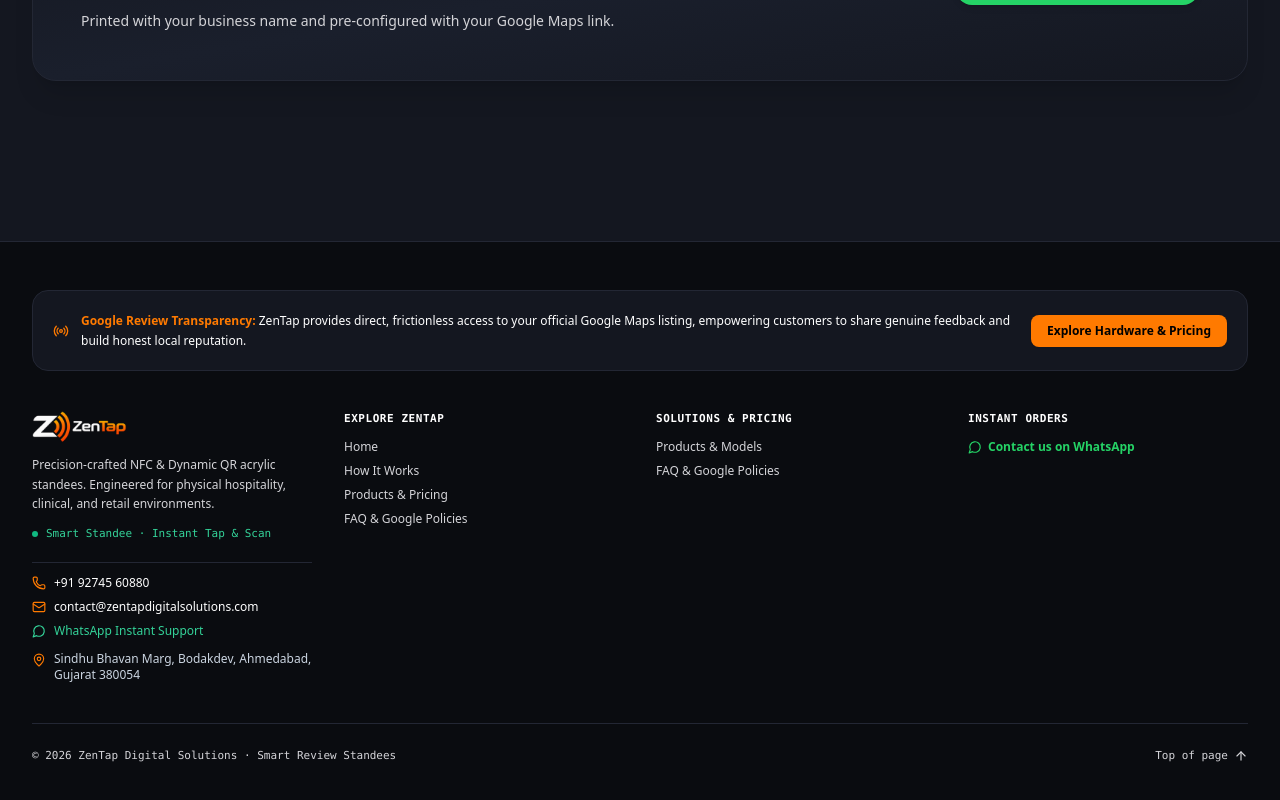
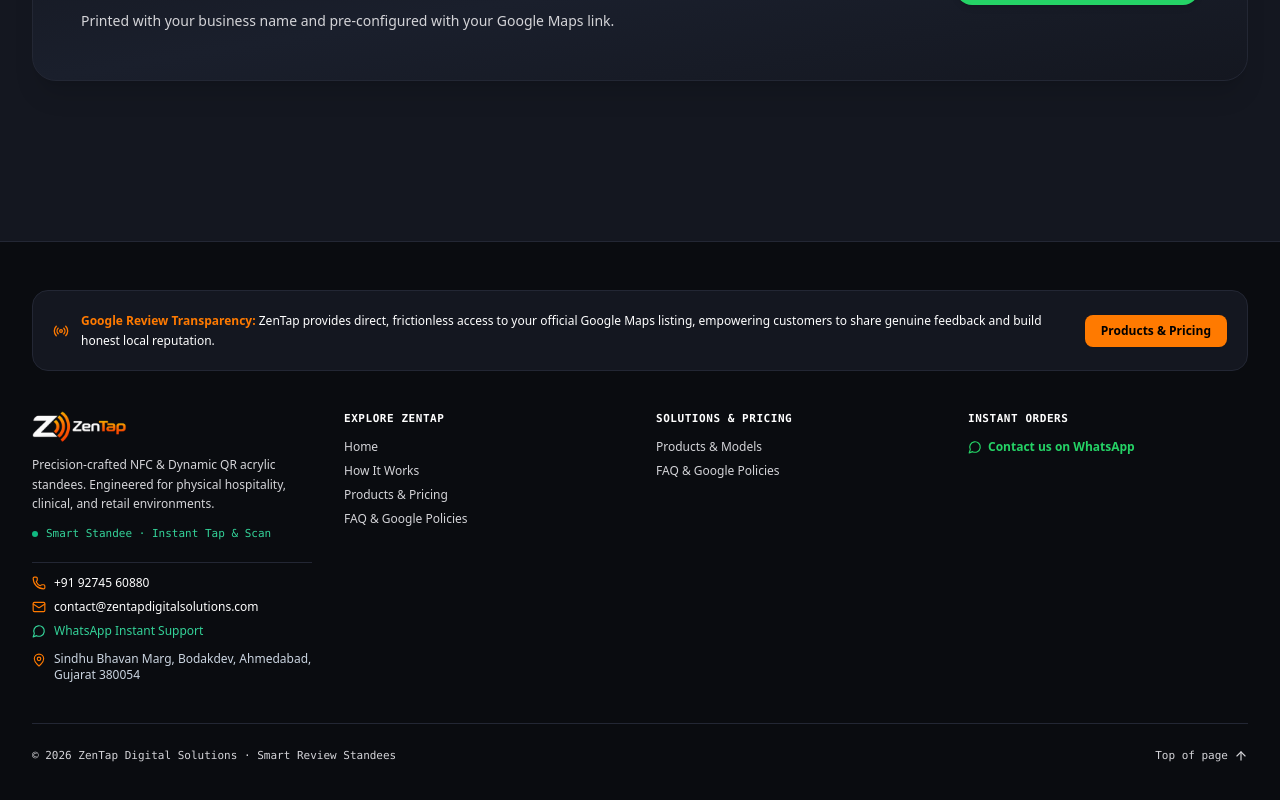
Before and after one commit to MeetBorad/Zentap.ai, a Next.js app: page / in a window 1280 px wide. Shown: the part 3908-4708 px from the top of the page. Built offline with nearby package versions, Linux system fonts and the light colour scheme; no server answers.

Commit message:
feat: rename Explore Hardware & Pricing to Products & Pricing in footer

```diff
--- a/src/components/Footer.tsx
+++ b/src/components/Footer.tsx
@@ -45,7 +45,7 @@ export default function Footer({ currentView, onNavigate, onOpenAuth }: FooterPr
             onClick={() => onNavigate("pricing")}
             className="px-4 py-2 rounded-lg bg-[#ff7a00] text-black text-xs font-bold hover:bg-[#e56d00] transition-colors cursor-pointer whitespace-nowrap self-start md:self-auto shadow-sm"
           >
-            Explore Hardware &amp; Pricing
+            Products &amp; Pricing
           </button>
         </div>
 
```
Also changed, not shown: 1 other file (tests, documents, lock files or other folders).
